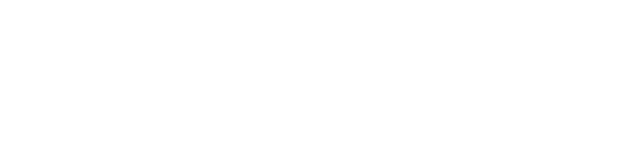
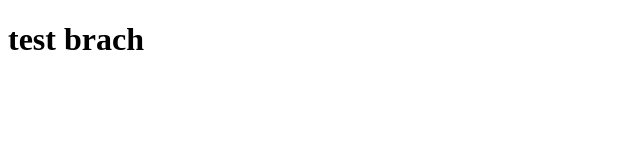
Before and after one commit to fofe00/paie, a plain HTML site: page index.html in a window 1280 px wide. Shown: the whole page, without its empty margins (0-640 px from the left). Drawn offline with Linux system fonts and the light colour scheme.

Commit message:
add title

```diff
--- a/index.html
+++ b/index.html
@@ -3,9 +3,9 @@
 <head>
     <meta charset="UTF-8">
     <meta name="viewport" content="width=device-width, initial-scale=1.0">
-    <title>index</title>
+    <title>index </title>
 </head>
 <body>
-
+    <h1>test brach</h1>
 </body>
 </html>
```
